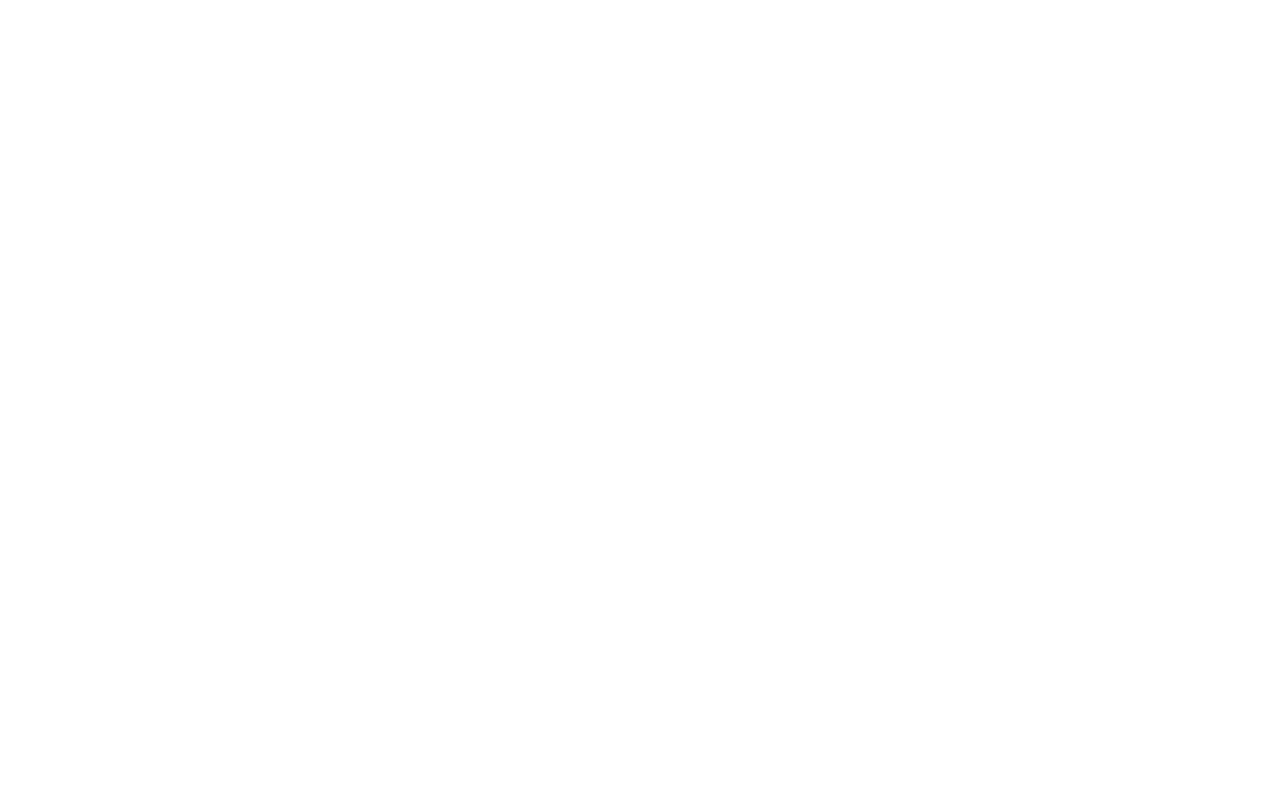
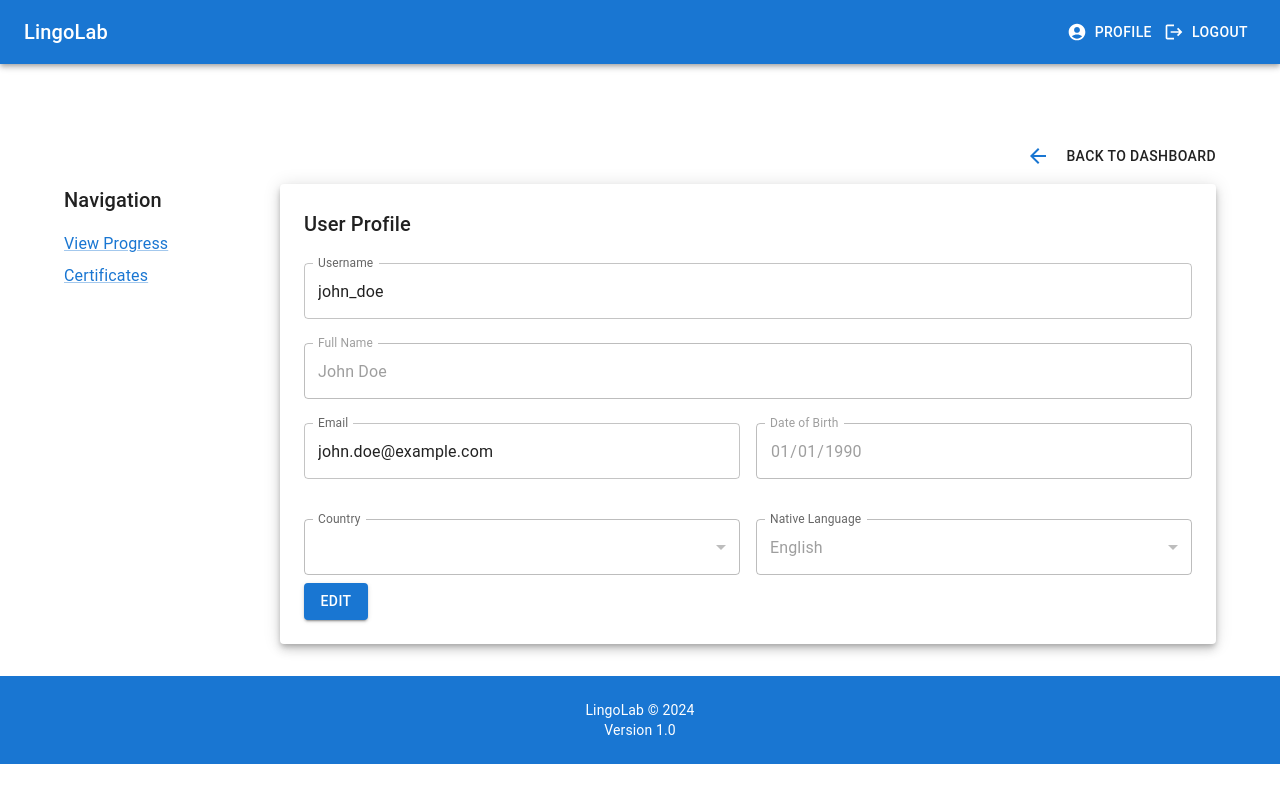
Before and after one commit to AimanShakeel1008/lingolab, a React (Create React App) app: page /profile in a window 1280 px wide. Before the commit this address had no page. Built offline with nearby package versions, Linux system fonts and the light colour scheme; sample sign-in values are in the browser's storage.

Commit message:
profile page setup

```diff
--- a/src/App.js
+++ b/src/App.js
@@ -7,6 +7,7 @@
 import Dashboard from './components/Dashboard';
 import LanguageDetails from './components/LanguageDetails';
 import LessonDetails from './components/LessonDetails';
+import ProfilePage from './components/ProfilePage';
 import { CssBaseline, ThemeProvider, createTheme } from '@mui/material';
 import { Navigate, Outlet } from 'react-router-dom';
 
@@ -39,6 +40,9 @@
                       <PrivateRoute><LessonDetails />
                       </PrivateRoute>}
                     />
+                    <Route path="/profile" element={
+                      <PrivateRoute><ProfilePage /></PrivateRoute>}
+                    />
                 </Routes>
             </Router>
         </ThemeProvider>
--- a/src/components/Header.js
+++ b/src/components/Header.js
@@ -1,17 +1,28 @@
 import React from 'react';
-import { AppBar, Toolbar, Typography, Button, Box } from '@mui/material';
+import { AppBar, Toolbar, Typography, Button } from '@mui/material';
 import LogoutIcon from '@mui/icons-material/Logout';
 import AccountCircleIcon from '@mui/icons-material/AccountCircle';
+import { useNavigate } from 'react-router-dom';  // Import useNavigate from react-router-dom
 
 function Header({ onLogout }) {
+  const navigate = useNavigate();  // Initialize the navigate function
+
+  const handleProfileClick = () => {
+    navigate('/profile');  // Navigate to the Profile page when the Profile button is clicked
+  };
+
   return (
     <AppBar position="static" color="primary" sx={{ mb: 4 }}>
       <Toolbar>
         <Typography variant="h6" component="div" sx={{ flexGrow: 1 }}>
           LingoLab
         </Typography>
-        <Button color="inherit" startIcon={<AccountCircleIcon />}>Profile</Button>
-        <Button color="inherit" startIcon={<LogoutIcon />} onClick={onLogout}>Logout</Button>
+        <Button color="inherit" startIcon={<AccountCircleIcon />} onClick={handleProfileClick}>
+          Profile
+        </Button>
+        <Button color="inherit" startIcon={<LogoutIcon />} onClick={onLogout}>
+          Logout
+        </Button>
       </Toolbar>
     </AppBar>
   );
--- /dev/null
+++ b/src/components/ProfilePage.js
@@ -0,0 +1,151 @@
+import React, { useState } from 'react';
+import { TextField, Button, Select, MenuItem, FormControl, InputLabel, Container, Paper, Typography, Box, Grid, Link, Snackbar, Alert, IconButton } from '@mui/material';
+import { useNavigate } from 'react-router-dom';
+import Header from './Header';
+import Footer from './Footer';
+import ArrowBackIcon from '@mui/icons-material/ArrowBack';
+
+function ProfilePage() {
+    const navigate = useNavigate();
+    const [userData, setUserData] = useState({
+        username: 'john_doe',
+        fullName: 'John Doe',
+        email: 'john.doe@example.com',
+        dob: '1990-01-01',
+        country: 'USA',
+        nativeLanguage: 'English'
+    });
+    const [editMode, setEditMode] = useState(false);
+    const [snackbarOpen, setSnackbarOpen] = useState(false);
+    const [snackbarMessage, setSnackbarMessage] = useState('');
+    const [errorFields, setErrorFields] = useState({});
+
+    const countries = [
+        { code: 'USA', name: 'United States' },
+        { code: 'CAN', name: 'Canada' },
+        { code: 'AUS', name: 'Australia' },
+    ];
+
+    const languages = [
+        { code: 'EN', name: 'English' },
+        { code: 'FR', name: 'French' },
+        { code: 'SP', name: 'Spanish' }
+    ];
+
+    const handleEdit = () => {
+        setEditMode(true);
+    };
+
+    const handleSave = () => {
+        if (validate()) {
+            console.log('Saved:', userData);
+            setEditMode(false);
+            setSnackbarMessage('Profile updated successfully');
+            setSnackbarOpen(true);
+        } else {
+            setSnackbarMessage('Validation errors. Please check your input.');
+            setSnackbarOpen(true);
+        }
+    };
+
+    const validate = () => {
+        let errors = {};
+        let isValid = true;
+        if (editMode) {
+            if (!userData.fullName.trim()) {
+                errors.fullName = 'Full name cannot be empty';
+                isValid = false;
+            }
+            if (new Date(userData.dob) > new Date()) {
+                errors.dob = 'Date of birth cannot be in the future';
+                isValid = false;
+            }
+            if (!countries.some(c => c.name === userData.country)) {
+                errors.country = 'Invalid country selected';
+                isValid = false;
+            }
+            if (!languages.some(l => l.name === userData.nativeLanguage)) {
+                errors.nativeLanguage = 'Invalid language selected';
+                isValid = false;
+            }
+        }
+        setErrorFields(errors);
+        return isValid;
+    };
+
+    const handleChange = (event) => {
+        const { name, value } = event.target;
+        setUserData(prev => ({ ...prev, [name]: value }));
+    };
+
+    const handleCloseSnackbar = () => {
+        setSnackbarOpen(false);
+    };
+
+    const goBack = () => {
+        navigate('/dashboard');
+    };
+
+    return (
+        <>
+            <Header />
+            <Container component="main" maxWidth="lg" sx={{ pt: 8, position: 'relative', display: 'flex', mb: 4 }}>
+                <Box sx={{ width: 200, mr: 2, mt: 3 }}>
+                    <Typography variant="h6" sx={{ mb: 2 }}>Navigation</Typography>
+                    <Link href="#" onClick={() => navigate('/progress')} sx={{ display: 'block', marginBottom: 1 }}>View Progress</Link>
+                    <Link href="#" onClick={() => navigate('/certificates')} sx={{ display: 'block', marginBottom: 1 }}>Certificates</Link>
+                </Box>
+                <Paper elevation={6} sx={{ p: 3, mt: 3, flexGrow: 1, position: 'relative' }}>
+                    <Box sx={{ position: 'absolute', right: 0, top: -48, display: 'flex', alignItems: 'center' }}>
+                        <IconButton onClick={goBack} color="primary">
+                            <ArrowBackIcon />
+                        </IconButton>
+                        <Typography variant="button" onClick={goBack} sx={{ cursor: 'pointer', ml: 1 }}>
+                            Back to Dashboard
+                        </Typography>
+                    </Box>
+                    <Typography variant="h6" gutterBottom>User Profile</Typography>
+                    <TextField label="Username" value={userData.username} fullWidth margin="normal" InputProps={{ readOnly: true }} />
+                    <TextField label="Full Name" value={userData.fullName} onChange={handleChange} name="fullName" fullWidth margin="normal" disabled={!editMode} error={!!errorFields.fullName} helperText={errorFields.fullName} />
+                    <Grid container spacing={2}>
+                        <Grid item xs={12} sm={6}>
+                            <TextField label="Email" value={userData.email} fullWidth margin="normal" InputProps={{ readOnly: true }} />
+                        </Grid>
+                        <Grid item xs={12} sm={6}>
+                            <TextField label="Date of Birth" type="date" value={userData.dob} onChange={handleChange} name="dob" fullWidth margin="normal" disabled={!editMode} InputLabelProps={{ shrink: true }} error={!!errorFields.dob} helperText={errorFields.dob} />
+                        </Grid>
+                        <Grid item xs={12} sm={6}>
+                            <FormControl variant="outlined" fullWidth margin="normal" error={!!errorFields.country}>
+                                <InputLabel>Country</InputLabel>
+                                <Select value={userData.country} onChange={handleChange} name="country" label="Country" disabled={!editMode}>
+                                    {countries.map(country => (<MenuItem key={country.code} value={country.name}>{country.name}</MenuItem>))}
+                                </Select>
+                            </FormControl>
+                        </Grid>
+                        <Grid item xs={12} sm={6}>
+                            <FormControl variant="outlined" fullWidth margin="normal" error={!!errorFields.nativeLanguage}>
+                                <InputLabel>Native Language</InputLabel>
+                                <Select value={userData.nativeLanguage} onChange={handleChange} name="nativeLanguage" label="Native Language" disabled={!editMode}>
+                                    {languages.map(language => (<MenuItem key={language.code} value={language.name}>{language.name}</MenuItem>))}
+                                </Select>
+                            </FormControl>
+                        </Grid>
+                    </Grid>
+                    {editMode ? (
+                        <Button onClick={handleSave} variant="contained" color="primary">Save</Button>
+                    ) : (
+                        <Button onClick={handleEdit} variant="contained" color="primary">Edit</Button>
+                    )}
+                </Paper>
+            </Container>
+            <Snackbar open={snackbarOpen} autoHideDuration={6000} onClose={handleCloseSnackbar} anchorOrigin={{ vertical: 'top', horizontal: 'center' }}>
+                <Alert onClose={handleCloseSnackbar} severity="info" sx={{ width: '100%' }}>
+                    {snackbarMessage}
+                </Alert>
+            </Snackbar>
+            <Footer />
+        </>
+    );
+}
+
+export default ProfilePage;
```
